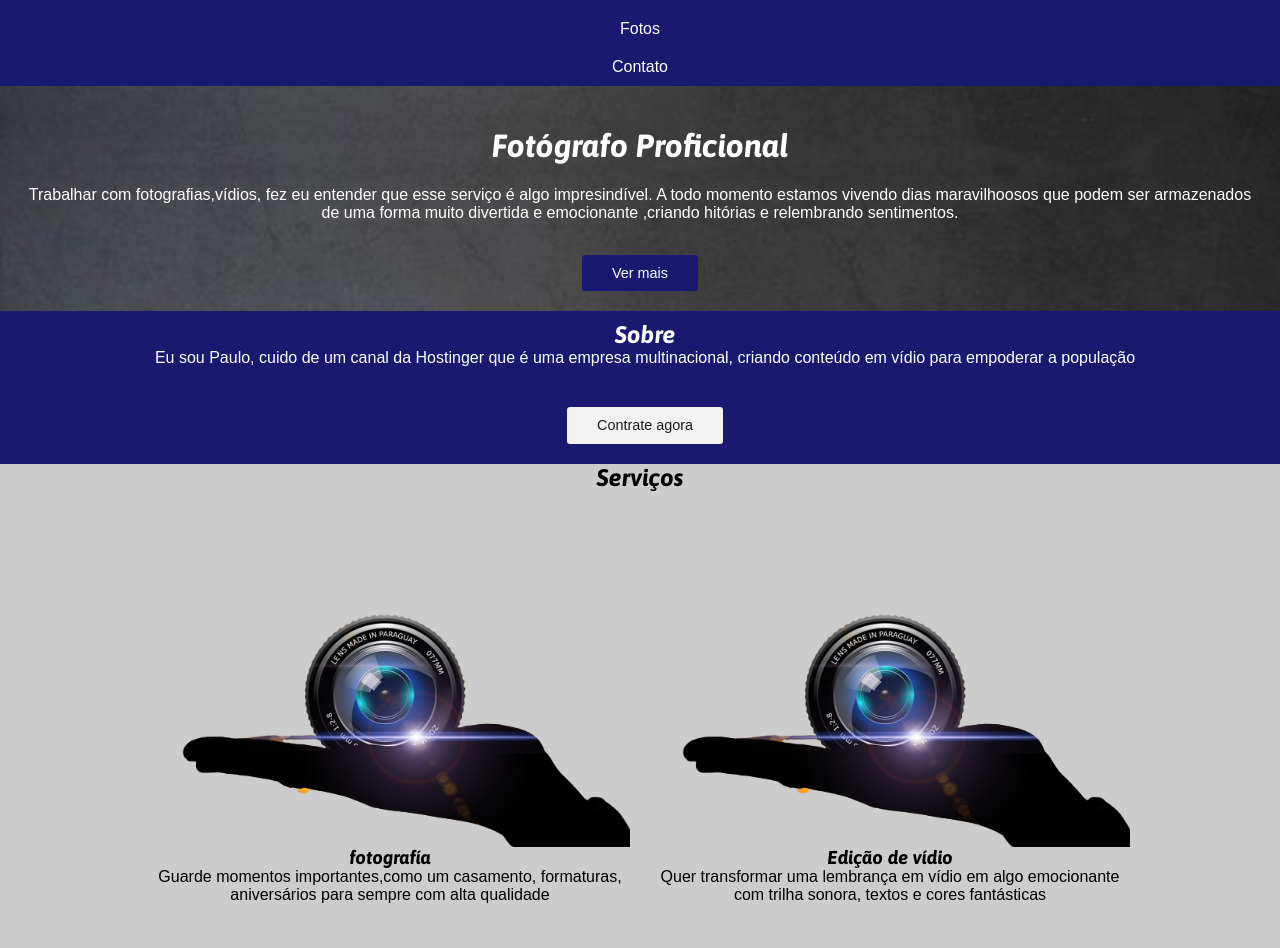
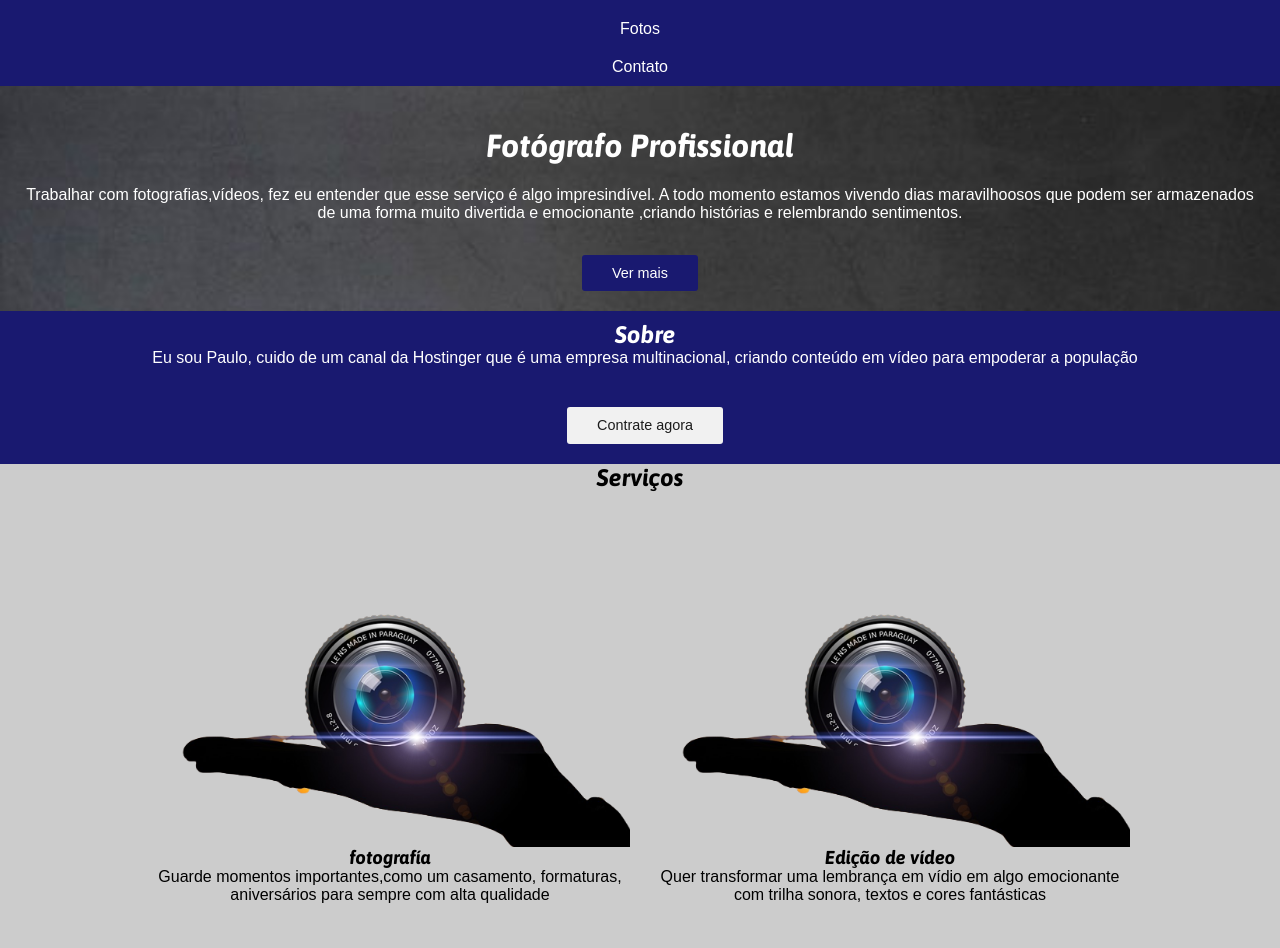
Before and after one commit to PauloBarros3335/meuSiteResponsivo, a plain HTML site: page index.html in a window 1280 px wide. Shown: the part 104-1052 px from the top of the page. Drawn offline with Linux system fonts and the light colour scheme.

Commit message:
alterando a imagem e texto

```diff
--- a/index.html
+++ b/index.html
@@ -29,13 +29,13 @@
     </nav>
 
     <header id="topo">
-      <h1>Fotógrafo Proficional</h1>
+      <h1>Fotógrafo Profissional</h1>
 
       <p>
-        Trabalhar com fotografias,vídios, fez eu entender que esse serviço é
+        Trabalhar com fotografias,vídeos, fez eu entender que esse serviço é
         algo impresindível. A todo momento estamos vivendo dias maravilhoosos
         que podem ser armazenados de uma forma muito divertida e emocionante
-        ,criando hitórias e relembrando sentimentos.
+        ,criando histórias e relembrando sentimentos.
       </p>
 
       <a href="#serviços" class="botao">Ver mais</a>
@@ -45,7 +45,7 @@
       <h2>Sobre</h2>
       <p>
         Eu sou Paulo, cuido de um canal da Hostinger que é uma empresa
-        multinacional, criando conteúdo em vídio para empoderar a população
+        multinacional, criando conteúdo em vídeo para empoderar a população
       </p>
       <a href="#contato" class="botao">Contrate agora</a>
     </section>
@@ -64,7 +64,7 @@
 
       <div>
         <img src="img/p1.png" alt="filme" />
-        <h3>Edição de vídio</h3>
+        <h3>Edição de vídeo</h3>
         <p>
           Quer transformar uma lembrança em vídio em algo emocionante com trilha
           sonora, textos e cores fantásticas
```
